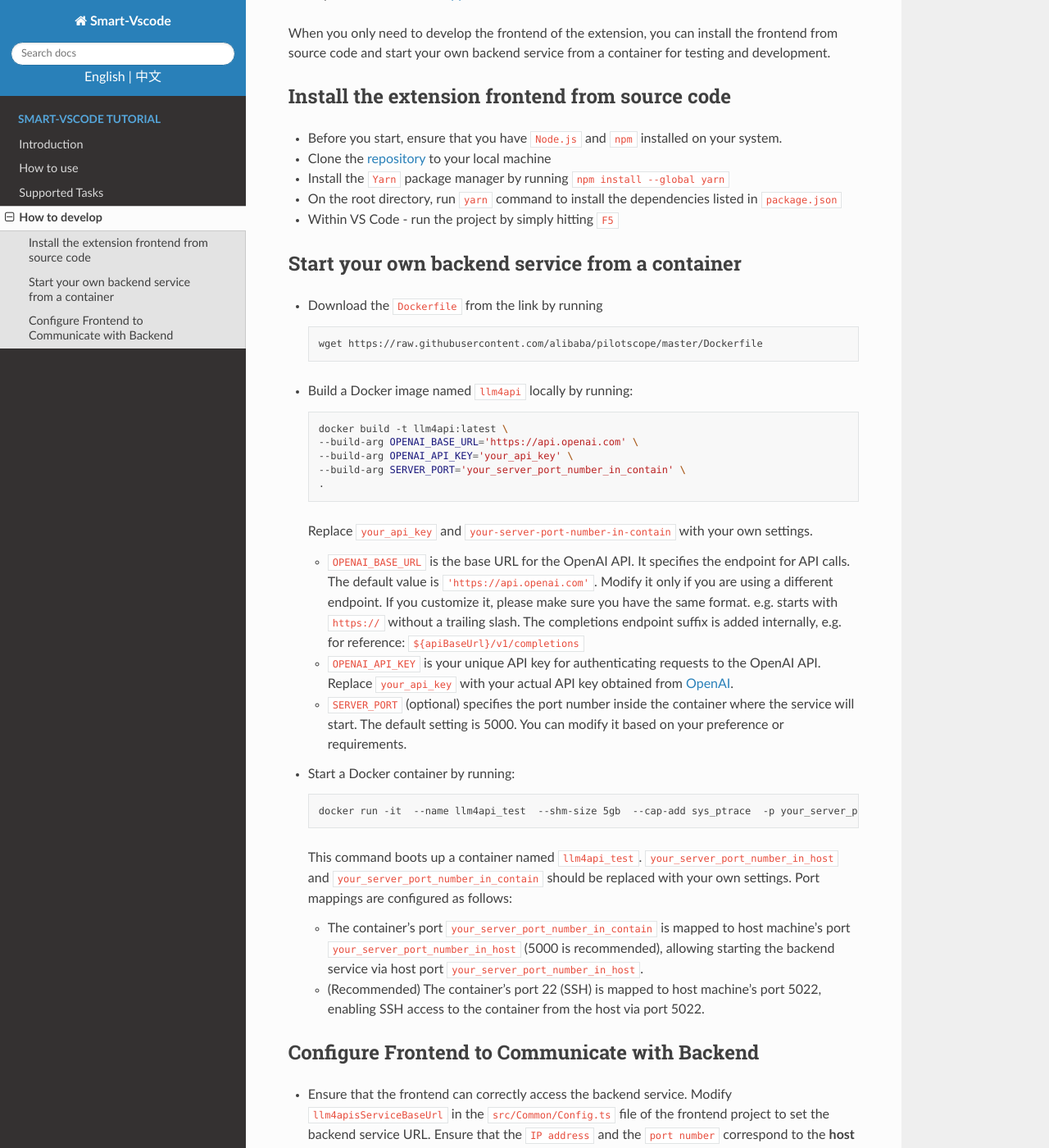
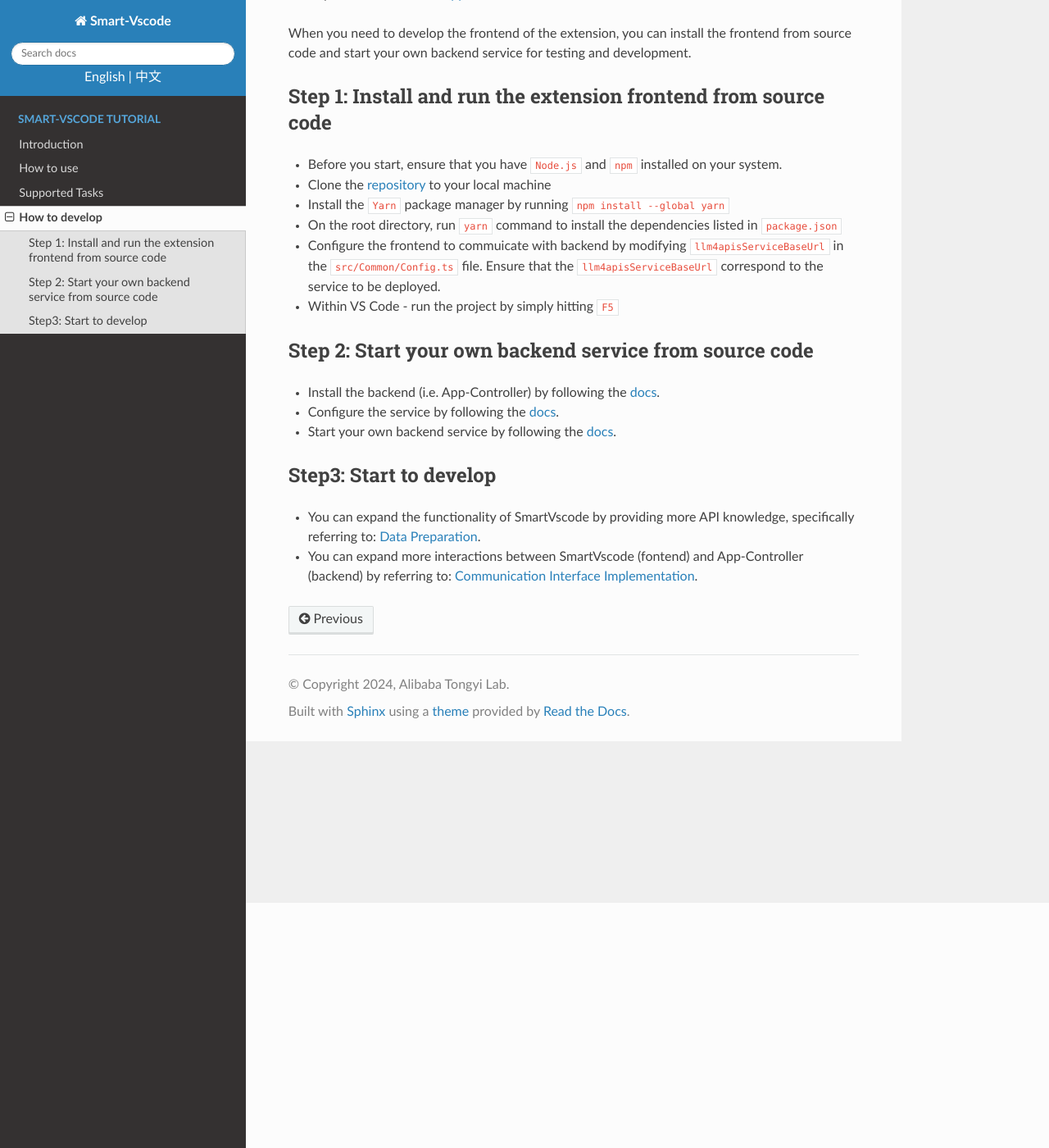
Before and after one commit to alibaba/smart-vscode-extension, a Sphinx documentation site: the page built from docs/sphinx_doc/en/source/tutorial/development.md, in a window 1280 px wide and 1400 px high, scrolled down 299 px. Shown: the whole window at 82% size. Built offline with Sphinx 7.4.7 and the Read the Docs theme 2.0.0, drawn with Linux system fonts in a browser that asks for light colours; some of the changed text lies outside the part shown.

Commit message:
update docs: development

````diff
--- a/docs/sphinx_doc/en/source/tutorial/development.md
+++ b/docs/sphinx_doc/en/source/tutorial/development.md
@@ -8,42 +8,26 @@
 
 - **Backend** utilizes large language models (LLMs) to orchestrate the optimal API calls to fulfill user requirements based on [App-Controller](https://github.com/alibaba/app-controller) framework.
 
-When you only need to develop the frontend of the extension, you can install the frontend from source code and start your own backend service from a container for testing and development.
+When you need to develop the frontend of the extension, you can install the frontend from source code and start your own backend service for testing and development.
 
-## Install the extension frontend from source code
+## Step 1: Install and run the extension frontend from source code
 - Before you start, ensure that you have `Node.js` and `npm` installed on your system.
 - Clone the [repository](https://github.com/alibaba/smart-vscode-extension.git) to your local machine
 - Install the `Yarn` package manager by running `npm install --global yarn`
 - On the root directory, run `yarn` command to install the dependencies listed in `package.json`
+- Configure the frontend to commuicate with backend by modifying `llm4apisServiceBaseUrl` in the `src/Common/Config.ts` file. Ensure that the `llm4apisServiceBaseUrl` correspond to the service to be deployed.
 - Within VS Code - run the project by simply hitting `F5`
 
-## Start your own backend service from a container
-- Download the `Dockerfile` from the link by running
-    ```bash
-    wget https://raw.githubusercontent.com/alibaba/pilotscope/master/Dockerfile
-    ```
-- Build a Docker image named `llm4api` locally by running:
-    ```bash
-    docker build -t llm4api:latest \
-    --build-arg OPENAI_BASE_URL='https://api.openai.com' \
-    --build-arg OPENAI_API_KEY='your_api_key' \
-    --build-arg SERVER_PORT='your_server_port_number_in_contain' \
-    .
-    ```
-    Replace `your_api_key` and `your-server-port-number-in-contain` with your own settings.
+## Step 2: Start your own backend service from source code
+- Install the backend (i.e. App-Controller) by following the [docs](https://alibaba.github.io/app-controller/en/tutorial/installation.html).
 
-    - `OPENAI_BASE_URL` is the base URL for the OpenAI API. It specifies the endpoint for API calls. The default value is `'https://api.openai.com'`. Modify it only if you are using a different endpoint. If you customize it, please make sure you have the same format. e.g. starts with `https://` without a trailing slash. The completions endpoint suffix is added internally, e.g. for reference: `${apiBaseUrl}/v1/completions`
-    - `OPENAI_API_KEY` is your unique API key for authenticating requests to the OpenAI API. Replace `your_api_key` with your actual API key obtained from [OpenAI](https://beta.openai.com/account/api-keys).
-    - `SERVER_PORT` (optional) specifies the port number inside the container where the service will start. The default setting is 5000. You can modify it based on your preference or requirements.
+- Configure the service by following the [docs](https://alibaba.github.io/app-controller/en/tutorial/deploy.html#step3-configuration-your-app-controller).
 
-- Start a Docker container by running:
-    ```bash
-    docker run -it  --name llm4api_test  --shm-size 5gb  --cap-add sys_ptrace  -p your_server_port_number_in_host:your_server_port_number_in_contain -p 5022:22 -d llm4api /bin/bash
-    ```
-    This command boots up a container named `llm4api_test`. `your_server_port_number_in_host` and `your_server_port_number_in_contain` should be replaced with your own settings. Port mappings are configured as follows:
+- Start your own backend service by following the [docs](https://alibaba.github.io/app-controller/en/tutorial/deploy.html#step4-start-the-service).
 
-    - The container’s port `your_server_port_number_in_contain` is mapped to host machine’s port `your_server_port_number_in_host` (5000 is recommended), allowing starting the backend service via host port `your_server_port_number_in_host`.
-    - (Recommended) The container’s port 22 (SSH) is mapped to host machine’s port 5022, enabling SSH access to the container from the host via port 5022.
+## Step3: Start to develop
 
-## Configure Frontend to Communicate with Backend
-- Ensure that the frontend can correctly access the backend service. Modify `llm4apisServiceBaseUrl` in the `src/Common/Config.ts` file of the frontend project to set the backend service URL. Ensure that the `IP address` and the `port number` correspond to the **host machine** where the service is deployed.
+- You can expand the functionality of SmartVscode by providing more API knowledge, specifically referring to: [Data Preparation](https://alibaba.github.io/app-controller/en/tutorial/deploy.html#step1-data-preparation).
+
+- You can expand more interactions between SmartVscode (fontend) and App-Controller (backend) by referring to:
+[Communication Interface Implementation](https://alibaba.github.io/app-controller/en/tutorial/deploy.html#step2-communication-interface-implementation).
````
Also changed, not shown: README.md (+37 -44 lines).
